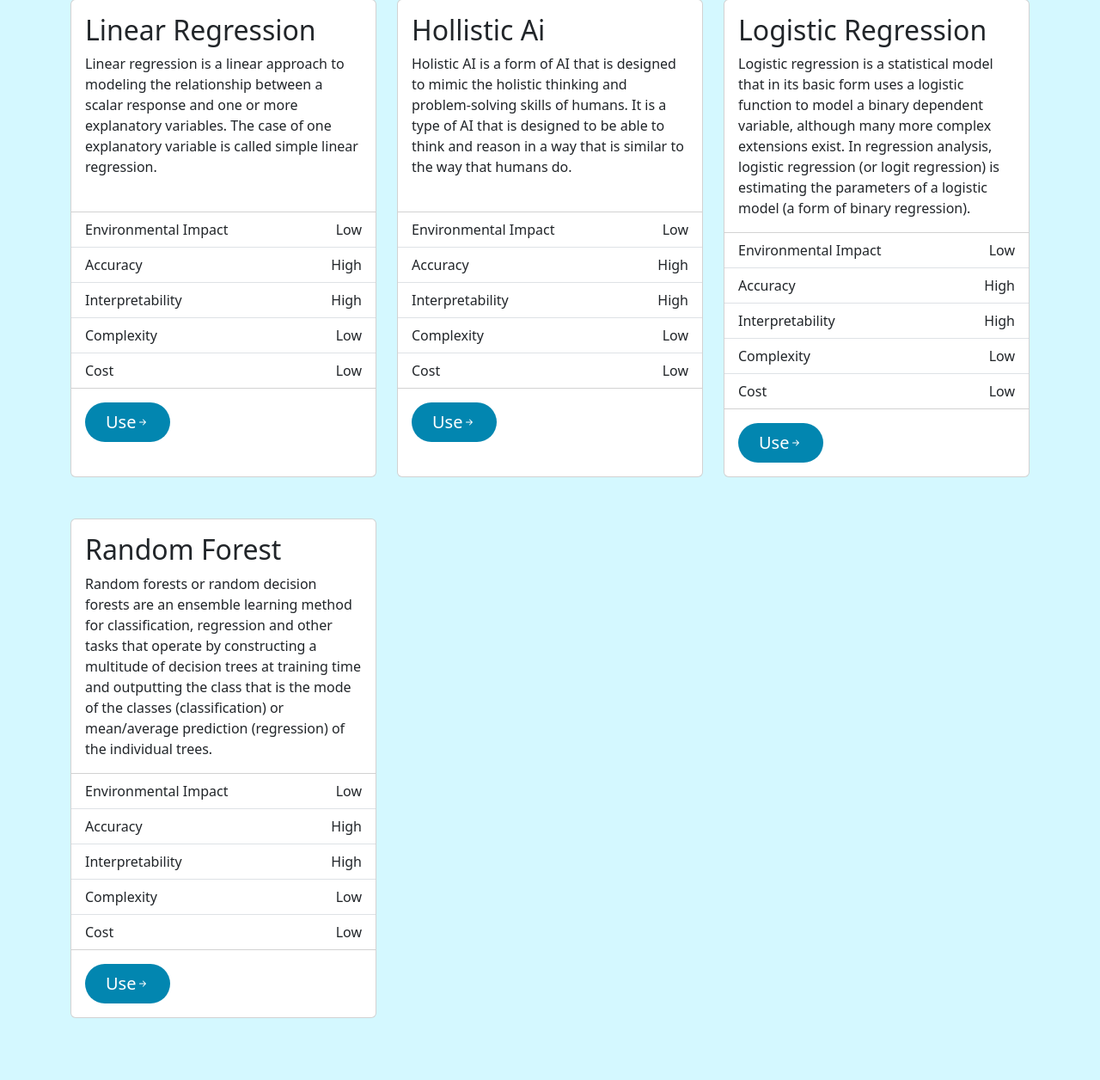
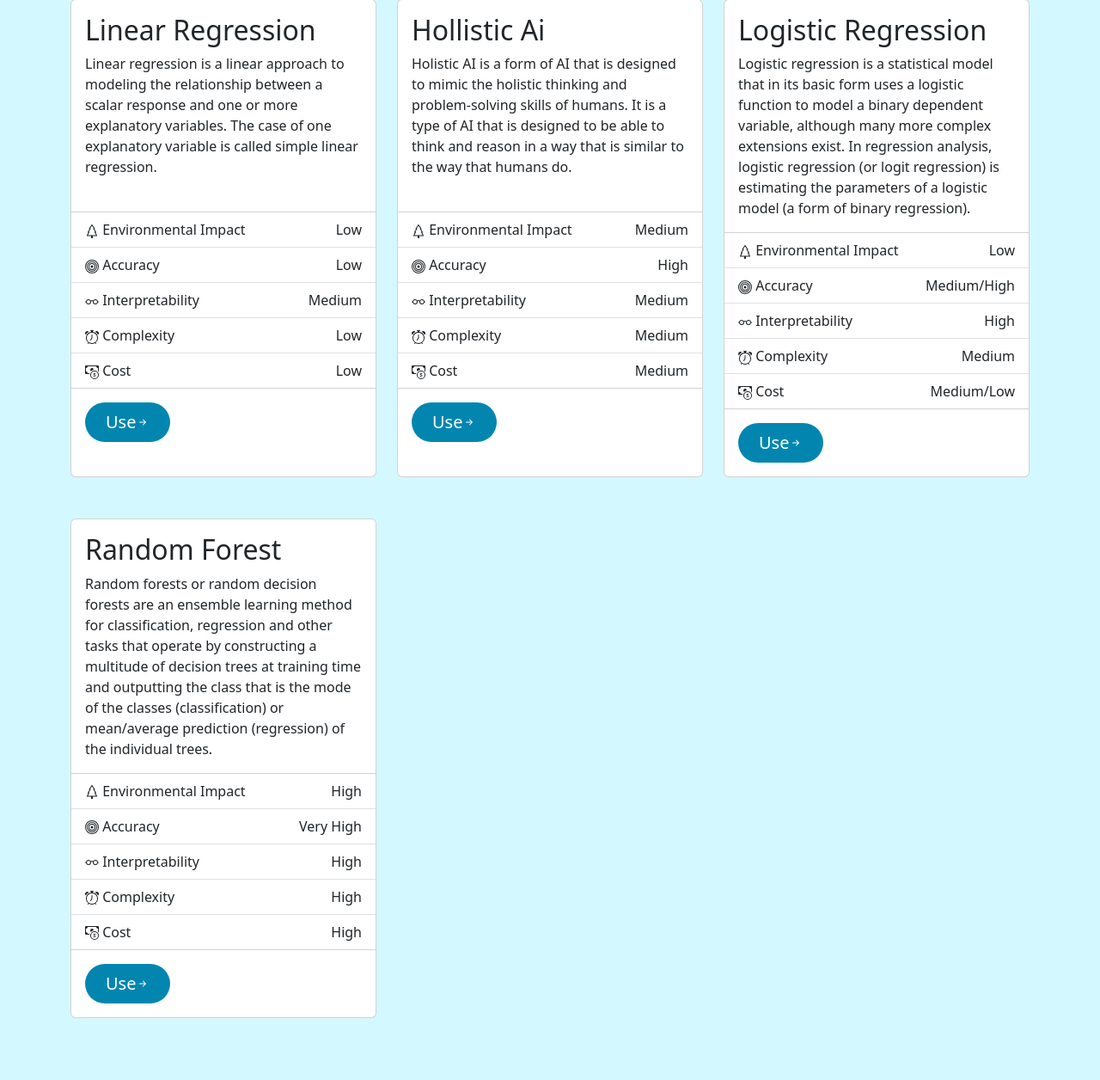
Before and after one commit to dylankainth/holystick, a Flask app: page /2 in a window 1280 px wide. Shown: the part 416-1672 px from the top of the page at 86% size. Run offline with Flask 3, Linux system fonts and the light colour scheme.

Commit message:
added the icons

```diff
--- a/app.py
+++ b/app.py
@@ -12,8 +12,8 @@ models = [
     {
         'name': 'Linear Regression',
         'environmental-impact': 'Low',
-        'accuracy': 'High',
-        'interpretability': 'High',
+        'accuracy': 'Low',
+        'interpretability': 'Medium',
         'complexity': 'Low',
         'cost': 'Low',
         'description': 'Linear regression is a linear approach to modeling the relationship between a scalar response and one or more explanatory variables. The case of one explanatory variable is called simple linear regression.',
@@ -21,31 +21,31 @@ models = [
     },
     {
         'name': 'Hollistic Ai',
-        'environmental-impact': 'Low',
+        'environmental-impact': 'Medium',
         'accuracy': 'High',
-        'interpretability': 'High',
-        'complexity': 'Low',
-        'cost': 'Low',
+        'interpretability': 'Medium',
+        'complexity': 'Medium',
+        'cost': 'Medium',
         'description': 'Holistic AI is a form of AI that is designed to mimic the holistic thinking and problem-solving skills of humans. It is a type of AI that is designed to be able to think and reason in a way that is similar to the way that humans do.',
         'modelNo': 2
     },
     {
         'name': 'Logistic Regression',
         'environmental-impact': 'Low',
-        'accuracy': 'High',
+        'accuracy': 'Medium/High',
         'interpretability': 'High',
-        'complexity': 'Low',
-        'cost': 'Low',
+        'complexity': 'Medium',
+        'cost': 'Medium/Low',
         'description': 'Logistic regression is a statistical model that in its basic form uses a logistic function to model a binary dependent variable, although many more complex extensions exist. In regression analysis, logistic regression (or logit regression) is estimating the parameters of a logistic model (a form of binary regression).',
         'modelNo': 3
     },
     {
         'name': 'Random Forest',
-        'environmental-impact': 'Low',
-        'accuracy': 'High',
+        'environmental-impact': 'High',
+        'accuracy': 'Very High',
         'interpretability': 'High',
-        'complexity': 'Low',
-        'cost': 'Low',
+        'complexity': 'High',
+        'cost': 'High',
         'description': 'Random forests or random decision forests are an ensemble learning method for classification, regression and other tasks that operate by constructing a multitude of decision trees at training time and outputting the class that is the mode of the classes (classification) or mean/average prediction (regression) of the individual trees.',
         'modelNo': 4
     }
--- a/templates/page2.html
+++ b/templates/page2.html
@@ -29,28 +29,70 @@
                 </div>
                 <ul class="list-group list-group-flush">
                     <li class="list-group-item d-flex justify-content-between">
-                        <span>Environmental Impact</span>
+                        <span>
+                            <svg xmlns="http://www.w3.org/2000/svg" width="16" height="16" fill="currentColor"
+                                class="bi bi-tree" viewBox="0 0 16 16">
+                                <path
+                                    d="M8.416.223a.5.5 0 0 0-.832 0l-3 4.5A.5.5 0 0 0 5 5.5h.098L3.076 8.735A.5.5 0 0 0 3.5 9.5h.191l-1.638 3.276a.5.5 0 0 0 .447.724H7V16h2v-2.5h4.5a.5.5 0 0 0 .447-.724L12.31 9.5h.191a.5.5 0 0 0 .424-.765L10.902 5.5H11a.5.5 0 0 0 .416-.777zM6.437 4.758A.5.5 0 0 0 6 4.5h-.066L8 1.401 10.066 4.5H10a.5.5 0 0 0-.424.765L11.598 8.5H11.5a.5.5 0 0 0-.447.724L12.69 12.5H3.309l1.638-3.276A.5.5 0 0 0 4.5 8.5h-.098l2.022-3.235a.5.5 0 0 0 .013-.507" />
+                            </svg>
+                            Environmental Impact</span>
                         <span>{{ model['environmental-impact']|e }}</span>
                     </li>
 
                     <li class="list-group-item d-flex justify-content-between">
-                        <span>Accuracy</span>
+                        <span>
+                            <svg xmlns="http://www.w3.org/2000/svg" width="16" height="16" fill="currentColor"
+                                class="bi bi-bullseye" viewBox="0 0 16 16">
+                                <path d="M8 15A7 7 0 1 1 8 1a7 7 0 0 1 0 14m0 1A8 8 0 1 0 8 0a8 8 0 0 0 0 16" />
+                                <path d="M8 13A5 5 0 1 1 8 3a5 5 0 0 1 0 10m0 1A6 6 0 1 0 8 2a6 6 0 0 0 0 12" />
+                                <path d="M8 11a3 3 0 1 1 0-6 3 3 0 0 1 0 6m0 1a4 4 0 1 0 0-8 4 4 0 0 0 0 8" />
+                                <path d="M9.5 8a1.5 1.5 0 1 1-3 0 1.5 1.5 0 0 1 3 0" />
+                            </svg>
+                            Accuracy</span>
                         <span>{{ model['accuracy']|e }}</span>
                     </li>
 
                     <li class="list-group-item d-flex justify-content-between">
-                        <span>Interpretability</span>
+                        <span>
+                            <svg xmlns="http://www.w3.org/2000/svg" width="16" height="16" fill="currentColor"
+                                class="bi bi-eyeglasses" viewBox="0 0 16 16">
+                                <path
+                                    d="M4 6a2 2 0 1 1 0 4 2 2 0 0 1 0-4m2.625.547a3 3 0 0 0-5.584.953H.5a.5.5 0 0 0 0 1h.541A3 3 0 0 0 7 8a1 1 0 0 1 2 0 3 3 0 0 0 5.959.5h.541a.5.5 0 0 0 0-1h-.541a3 3 0 0 0-5.584-.953A2 2 0 0 0 8 6c-.532 0-1.016.208-1.375.547M14 8a2 2 0 1 1-4 0 2 2 0 0 1 4 0" />
+                            </svg>
+                            Interpretability</span>
                         <span>{{ model['interpretability']|e }}</span>
                     </li>
 
                     <li class="list-group-item d-flex justify-content-between">
-                        <span>Complexity</span>
+                        <span>
+                            <svg xmlns="http://www.w3.org/2000/svg" width="16" height="16" fill="currentColor"
+                                class="bi bi-alarm" viewBox="0 0 16 16">
+                                <path
+                                    d="M8.5 5.5a.5.5 0 0 0-1 0v3.362l-1.429 2.38a.5.5 0 1 0 .858.515l1.5-2.5A.5.5 0 0 0 8.5 9z" />
+                                <path
+                                    d="M6.5 0a.5.5 0 0 0 0 1H7v1.07a7.001 7.001 0 0 0-3.273 12.474l-.602.602a.5.5 0 0 0 .707.708l.746-.746A6.97 6.97 0 0 0 8 16a6.97 6.97 0 0 0 3.422-.892l.746.746a.5.5 0 0 0 .707-.708l-.601-.602A7.001 7.001 0 0 0 9 2.07V1h.5a.5.5 0 0 0 0-1zm1.038 3.018a6 6 0 0 1 .924 0 6 6 0 1 1-.924 0M0 3.5c0 .753.333 1.429.86 1.887A8.04 8.04 0 0 1 4.387 1.86 2.5 2.5 0 0 0 0 3.5M13.5 1c-.753 0-1.429.333-1.887.86a8.04 8.04 0 0 1 3.527 3.527A2.5 2.5 0 0 0 13.5 1" />
+                            </svg>
+                            Complexity</span>
                         <span>{{ model['complexity']|e }}</span>
                     </li>
 
                     <li class="list-group-item d-flex justify-content-between">
-                        <span>Cost</span>
-                        <span>{{ model['cost']|e }}</span>
+                        <span><svg xmlns="http://www.w3.org/2000/svg" width="16" height="16" fill="currentColor"
+                                class="bi bi-cash-coin" viewBox="0 0 16 16">
+                                <path fill-rule="evenodd"
+                                    d="M11 15a4 4 0 1 0 0-8 4 4 0 0 0 0 8m5-4a5 5 0 1 1-10 0 5 5 0 0 1 10 0" />
+                                <path
+                                    d="M9.438 11.944c.047.596.518 1.06 1.363 1.116v.44h.375v-.443c.875-.061 1.386-.529 1.386-1.207 0-.618-.39-.936-1.09-1.1l-.296-.07v-1.2c.376.043.614.248.671.532h.658c-.047-.575-.54-1.024-1.329-1.073V8.5h-.375v.45c-.747.073-1.255.522-1.255 1.158 0 .562.378.92 1.007 1.066l.248.061v1.272c-.384-.058-.639-.27-.696-.563h-.668zm1.36-1.354c-.369-.085-.569-.26-.569-.522 0-.294.216-.514.572-.578v1.1zm.432.746c.449.104.655.272.655.569 0 .339-.257.571-.709.614v-1.195z" />
+                                <path
+                                    d="M1 0a1 1 0 0 0-1 1v8a1 1 0 0 0 1 1h4.083q.088-.517.258-1H3a2 2 0 0 0-2-2V3a2 2 0 0 0 2-2h10a2 2 0 0 0 2 2v3.528c.38.34.717.728 1 1.154V1a1 1 0 0 0-1-1z" />
+                                <path d="M9.998 5.083 10 5a2 2 0 1 0-3.132 1.65 6 6 0 0 1 3.13-1.567" />
+                            </svg>
+                            Cost</span>
+                        <span>
+
+                            {{ model['cost']|e }}
+
+                        </span>
                     </li>
 
 
```
